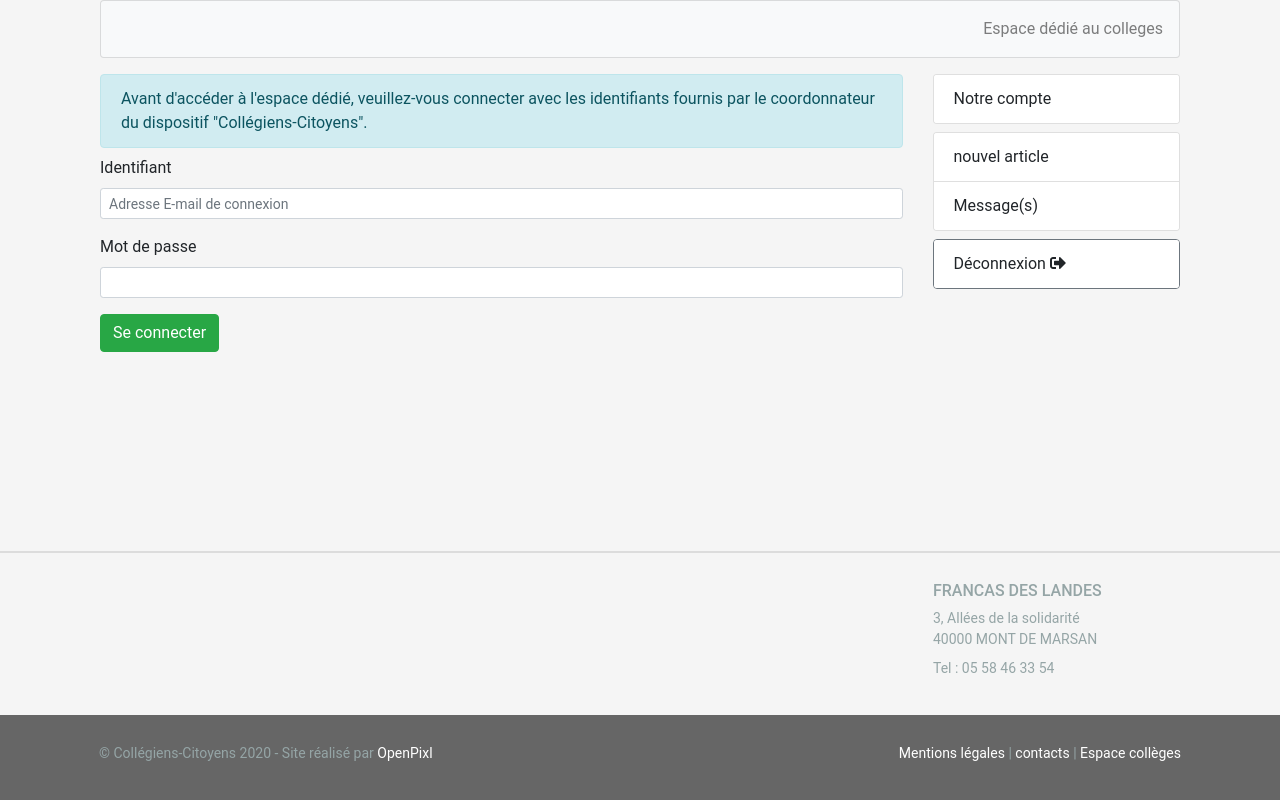
After one commit to Corwin40/francascc, a Symfony app: template templates/webapp/app/espcoll.html.twig in a window 1280 px wide. The commit adds this page. Run offline with Twig, Linux system fonts and the light colour scheme; the template is opened without the code that fills it, so the values that code supplies are empty; style sheets or scripts are compiled from the project's sources; some libraries are stand-ins or nearby versions.

Commit message:
React - Module de gestion fronted

```diff
--- a/assets/js/app.js
+++ b/assets/js/app.js
@@ -1,7 +1,55 @@
-
 import '../scss/app.scss';
 
 const $ = require('jquery');
 require('bootstrap');
 
-console.log('Hello Webpack Encore! Edit me in assets/js/app.js');
+import React, {useState} from "react";
+import ReactDOM from 'react-dom';
+import {HashRouter, Switch, Route, withRouter} from "react-router-dom";
+// imports tools
+import authAPI from "./services/admin/authAPI";
+import AuthContext from "./contexts/AuthContext";
+import {toast, ToastContainer} from "react-toastify";
+// imports des pages JSX
+import LoginEspCollPage from "./pages/admin/LoginEspCollPage";
+import PrivateRoute from "./components/tools/PrivateRoute";
+import HomePage from "./pages/admin/HomePage";
+import NavBarEspColl from "./components/modules/NavBarEspColl";
+import AsideRightEspColl from "./components/modules/AsideRightEspColl";
+
+authAPI.setup();
+
+const App = () => {
+    // validation de l'authentification
+    const [isAuthenticated, setIsAuthenticated] = useState(
+        authAPI.isAuthenticated()
+    );
+    return(
+        <AuthContext.Provider value={{
+            isAuthenticated: isAuthenticated,
+            setIsAuthenticated: setIsAuthenticated
+        }}>
+            <div id="op_espcoll" className="container">
+                <NavBarEspColl/>
+                <div id="op_espcoll_row" className="row">
+                    <div className="col-9">
+                        <HashRouter>
+                            <Switch>
+                                <PrivateRoute path="/home" component={HomePage}/>
+
+                                <Route path="/" component={LoginEspCollPage} />
+                            </Switch>
+                        </HashRouter>
+                    </div>
+                    <AsideRightEspColl/>
+                </div>
+
+            </div>
+            <ToastContainer position={toast.POSITION.BOTTOM_RIGHT}/>
+        </AuthContext.Provider>
+        )
+
+}
+
+const rootElement = document.querySelector("#App");
+ReactDOM.render(<App/>, rootElement);
--- /dev/null
+++ b/assets/js/components/modules/AsideRightEspColl.jsx
@@ -0,0 +1,44 @@
+import React, {useContext} from 'react';
+// Imports tools React
+// imports éléments de React Bootstrap & Fontawesome
+import Card from "react-bootstrap/Card";
+import ListGroup from "react-bootstrap/ListGroup";
+import {FontAwesomeIcon} from "@fortawesome/react-fontawesome";
+import { faSignOutAlt } from '@fortawesome/free-solid-svg-icons';
+import authAPI from "../../services/admin/authAPI";
+import AuthContext from "../../contexts/AuthContext";
+import {Link} from "react-router-dom";
+
+const AsideRightEspColl = () => {
+
+    const {isAuthenticated, setIsAuthenticated} = useContext(AuthContext);
+
+    const handleLogout = () => {
+        authAPI.logout();
+        setIsAuthenticated(false);
+        history.push("/");
+    };
+
+    return (
+        <div className="col-3">
+            <Card className="op_espcoll_card">
+                <ListGroup variant="flush">
+                    <ListGroup.Item>Notre compte</ListGroup.Item>
+                </ListGroup>
+            </Card>
+            <Card className="op_espcoll_card">
+                <ListGroup variant="flush">
+                    <ListGroup.Item>nouvel article</ListGroup.Item>
+                    <ListGroup.Item>Message(s)</ListGroup.Item>
+                </ListGroup>
+            </Card>
+            <Card border="secondary" className="op_espcoll_card">
+                <ListGroup variant="flush">
+                    <ListGroup.Item><a onClick={handleLogout}>Déconnexion <FontAwesomeIcon icon={faSignOutAlt}/></a></ListGroup.Item>
+                </ListGroup>
+            </Card>
+        </div>
+    );
+};
+
+export default AsideRightEspColl;
--- /dev/null
+++ b/assets/js/components/modules/NavBarEspColl.jsx
@@ -0,0 +1,41 @@
+import React, {useContext} from 'react';
+import Navbar from "react-bootstrap/Navbar";
+// Imports Tools React
+import AuthContext from "../../contexts/AuthContext";
+
+const NavBarEspColl = () => {
+
+    const {isAuthenticated, setIsAuthenticated} = useContext(AuthContext);
+
+
+    return (
+        <>
+            <Navbar id="op_espcoll_navbar" className="bg-light">
+                <Navbar.Toggle />
+                <Navbar.Collapse className="justify-content-end">
+                    {(!isAuthenticated && (
+                        <>
+                        <Navbar.Text>
+                            Espace dédié au colleges
+                        </Navbar.Text>
+                        </>
+                    ))
+                    ||
+                    (
+                        <>
+                        <Navbar.Text>
+                            Collège de : <a>Mark Otto</a>
+                        </Navbar.Text>
+                        </>
+                    )
+                    }
+
+
+
+                </Navbar.Collapse>
+            </Navbar>
+        </>
+    );
+};
+
+export default NavBarEspColl;
--- /dev/null
+++ b/assets/js/pages/admin/HomePage.jsx
@@ -0,0 +1,32 @@
+import React from "react";
+import Card from "react-bootstrap/Card";
+import {CardColumns} from "react-bootstrap";
+import ListGroup from "react-bootstrap/ListGroup";
+import Table from "react-bootstrap/Table";
+
+const HomePage = (props) => {
+    return(
+        <>
+            <Card className="op_espcoll_card">
+                <ListGroup variant="flush">
+                    <ListGroup.Item>Bienvenue dans votre espace</ListGroup.Item>
+                </ListGroup>
+            </Card>
+            <Card>
+                <Table striped bordered hover size="sm">
+                    <thead>
+                    <tr>
+                        <th>#</th>
+                        <th>Titre</th>
+                        <th>Last Name</th>
+                        <th></th>
+                    </tr>
+                    </thead>
+                    <tbody></tbody>
+                </Table>
+            </Card>
+        </>
+    );
+};
+
+export default HomePage;
--- /dev/null
+++ b/assets/js/pages/admin/LoginEspCollPage.jsx
@@ -0,0 +1,71 @@
+import React, {useState, useContext} from 'react';
+import authAPI from "../../services/admin/authAPI";
+import AuthContext from "../../contexts/AuthContext";
+import Field from "../../components/forms/Fields";
+
+const LoginEspCollPage = ({ history }) => {
+
+    // Gestion de l'authentification par les contexts de Réact
+    const {isAuthenticated, setIsAuthenticated} = useContext(AuthContext);
+
+    // State pour l'alimentation du mot de passe
+    const [credentials, setCredentials] = useState({
+        username: "",
+        password: "",
+    });
+    const [error, setError] = useState("");
+
+    // Gestion des champs
+    const handleChange = ({currentTarget}) => {
+        const {value, name} = currentTarget;
+        setCredentials({...credentials, [name]: value});
+    };
+
+    //gestion du submit
+    const handleSubmit = async event => {
+        event.preventDefault();  // Pas de rechargement de la page au submit du formulaire
+        try{
+            await authAPI.authenticate(credentials);
+            setError("");
+            setIsAuthenticated(true);
+            history.replace("/home");
+        }catch(error){
+            console.log(error.response);
+            setError("Aucun compte n'existe avec cette adresse ou les informations ne correspondent pas ! ")
+        }
+    };
+
+    return (
+        <>
+            <p className="alert alert-info">Avant d'accéder à l'espace dédié, veuillez-vous connecter avec les identifiants fournis par le coordonnateur du dispositif "Collégiens-Citoyens".</p>
+
+            <form onSubmit={handleSubmit}>
+                <Field
+                    name="username"
+                    label="Identifiant"
+                    placeholder="Adresse E-mail de connexion"
+                    type="text"
+                    error={error}
+                    onChange={handleChange}
+                    value={credentials.username}
+                />
+                <Field
+                    name="password"
+                    label="Mot de passe"
+                    placeholder=""
+                    type="password"
+                    onChange={handleChange}
+                    value={credentials.password}
+                />
+
+                <div className="form-group">
+                    <button type="submit" className="btn btn-success">Se connecter</button>
+                </div>
+
+            </form>
+
+        </>
+    )
+};
+
+export default LoginEspCollPage;
--- a/assets/scss/admin/_bootstrap.scss
+++ b/assets/scss/admin/_bootstrap.scss
@@ -1,3 +1,7 @@
+.navbar{
+  padding-left: 1rem;
+}
+
 /***
 *   NAVBAR DROPDOWN
  */
--- a/assets/scss/app.scss
+++ b/assets/scss/app.scss
@@ -1,5 +1,5 @@
-@import "~bootswatch/dist/flatly/variables";
 @import "~bootstrap/scss/bootstrap";
-@import "~bootswatch/dist/flatly/bootswatch";
-
+// Import du style personnel
 @import "./app/custom";
+// Style d'adaptation pour bootstrap
+@import "admin/bootstrap";
--- a/assets/scss/app/_custom.scss
+++ b/assets/scss/app/_custom.scss
@@ -1,22 +1,12 @@
-
 /*****
 *   REGLES GENERALES
 *****/
-@font-face {
-  font-family: "Gloria_hallelujah";
-  src: url("./fonts/GloriaHallelujah.svg") format("woff")
-}
-
 body {
   font-family: 'Roboto', sans-serif;
   background-color: #f5f5f5;
   line-height: 1.5;
   word-break: break-word;
   -webkit-font-smoothing: antialiased;
-}
-
-h1, h2, h3 {
-  font-family: 'Gloria_hallelujah';
 }
 
 a:visited, a:hover, a:link, a:active {
@@ -49,23 +39,23 @@ a:visited, a:hover, a:link, a:active {
   position: relative;
 }
 
-
 /*****
 *   REGLES NAVBAR
 *****/
 
-.navbar {
-  padding-left: 0rem;
+#navbar {
+  background-color: #ffd100;
+  padding: 1rem;
+  margin-bottom: 0.5rem;
 }
 
-#navbar {
-  background-color: #007bff;
-  padding: 20px 0px;
-  margin-bottom: 2em;
+#navbar a, #navbar a:visited, {
+  color: #d84519;
+  text-transform: uppercase;
 }
 
-#navbar a {
-  color: #ffffff;
+#navbar a:hover {
+  color: #e66943;
   text-transform: uppercase;
 }
 
@@ -78,6 +68,7 @@ a:visited, a:hover, a:link, a:active {
 /*****
 *    AFFICHE LA BORDURE POUR LES PAGES EN BLOGS
 *****/
+
 div[itemprop="blogPost"] {
   border: 4px double #ebebeb;
   padding: 30px;
@@ -341,22 +332,61 @@ card_college p {
 *   REGLES FOOTER
 *****/
 #op_footer{
-  background: #666666;
-  border-top: 2px solid rgba(0,0,0,.1);}
+  position: absolute;
+  bottom: 0;
+  border-top: 2px solid rgba(0,0,0,.1);
+  color: #95a5a6;
+}
 
 #op_footer1{
-  color: #ffffff ;
   padding: 2em 6em;
   font-size: 14px;
 
 }
 
 #op_footer2{
-  color: #ffffff ;
   padding: 2em 6em;
+  background: #666666;
   font-size: 14px;
 }
 
 #op_footer2 a {
   color: #ffffff ;
 }
+
+
+/*****
+*
+*   REGLES ESPACE COLLEGES ("op_espcoll")
+*
+*****/
+
+#op_espcoll_row{
+  margin-top: 0.5rem;
+  margin-bottom: 0.5rem;
+}
+
+.op_espcoll_card{
+  margin-top: 0.5rem;
+  margin-bottom: 0.5rem;
+}
+
+#op_espcoll_navbar{
+  border: 1px solid rgba(0, 0, 0, 0.125);
+  border-radius: 0.25rem;
+}
+
+#op_espcoll .alert {
+  position: relative;
+  padding: 0.75rem 1.25rem;
+  margin-top: 0.5rem;
+  margin-bottom: 0.5rem;
+  border: 1px solid transparent;
+  border-radius: 0.25rem;
+}
+
+#op_espcoll .alert-info {
+  color: #0c5460;
+  background-color: #d1ecf1;
+  border-color: #bee5eb;
+}
--- a/src/Controller/Webapp/PageController.php
+++ b/src/Controller/Webapp/PageController.php
@@ -33,12 +33,6 @@ class PageController extends AbstractController
             ->getRepository(Page::class)
             ->ListMenu();
 
-        if (!$pages) {
-            throw $this->createNotFoundException(
-                'aucune page actuellement'
-            );
-        }
-
         return $this->render('webapp/page/listmenu.html.twig',[
             'pages' => $pages,
         ]);
--- a/templates/base.html.twig
+++ b/templates/base.html.twig
@@ -9,6 +9,9 @@
     </head>
     <body>
         {% block banner %}
+        <div id="banniere" class="container-fluid">
+
+        </div>
         {% endblock %}
         {% block header %}
             {{ render(controller('App\\Controller\\Webapp\\PageController::listmenu')) }}
@@ -21,6 +24,27 @@
 
 
         {% block footer %}
+        <div class="container-fluid" id="op_footer">
+            <div class="row" id="op_footer1">
+                <div class="col-3"></div>
+                <div class="col-3"></div>
+                <div class="col-3"></div>
+                <div class="col-3">
+                    <h6>FRANCAS DES LANDES</h6>
+                    <p>3, Allées de la solidarité<br/>
+                    40000 MONT DE MARSAN</p>
+                    <p>Tel : 05 58 46 33 54</p>
+                </div>
+            </div>
+            <div class="row" id="op_footer2">
+                <div class="col-6">
+                    <p>&copy; Collégiens-Citoyens 2020 - Site réalisé par <a href="https://www.openpixl.fr">OpenPixl</a></p>
+                </div>
+                <div class="col-6">
+                    <p class="float-right"><a href="">Mentions légales</a> | <a href="">contacts</a> | <a href="{{ path('op_webapp_app_espcoll') }}">Espace collèges</a></p>
+                </div>
+            </div>
+        </div>
         {% endblock %}
 
         {% block javascripts %}
--- /dev/null
+++ b/templates/webapp/app/espcoll.html.twig
@@ -0,0 +1,7 @@
+{% extends 'base.html.twig' %}
+
+{% block title %}Op - Accueil{% endblock %}
+
+{% block body %}
+    <div id="App" class="container">Espace de connexion des collèges engagés dans le dispositif.</div>
+{% endblock %}
--- a/templates/webapp/log/index.html.twig
+++ b/templates/webapp/log/index.html.twig
@@ -1,9 +1,9 @@
 {% extends 'admin.html.twig' %}
 
-{% block title %}Op - Login{% endblock %}
+{% block title %}Op - First{% endblock %}
 
 {% block body %}
-    <div id="Login">
+    <div id="First">
 
     </div>
 {% endblock %}
```
Also changed, not shown: src/Controller/Webapp/AppController.php (+16 -0 lines), templates/webapp/page/listmenu.html.twig (+4 -6 lines), assets/js/first.js (renamed from assets/js/login.js), public/images/bandeau.png (added), public/images/logo_small.png (added).
